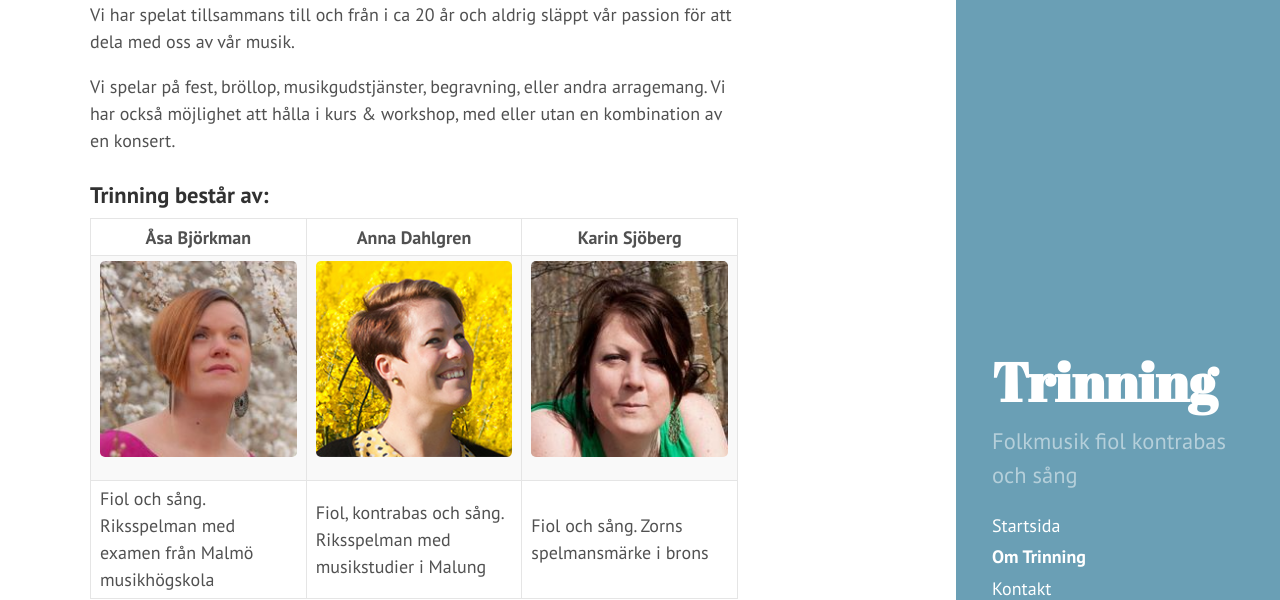
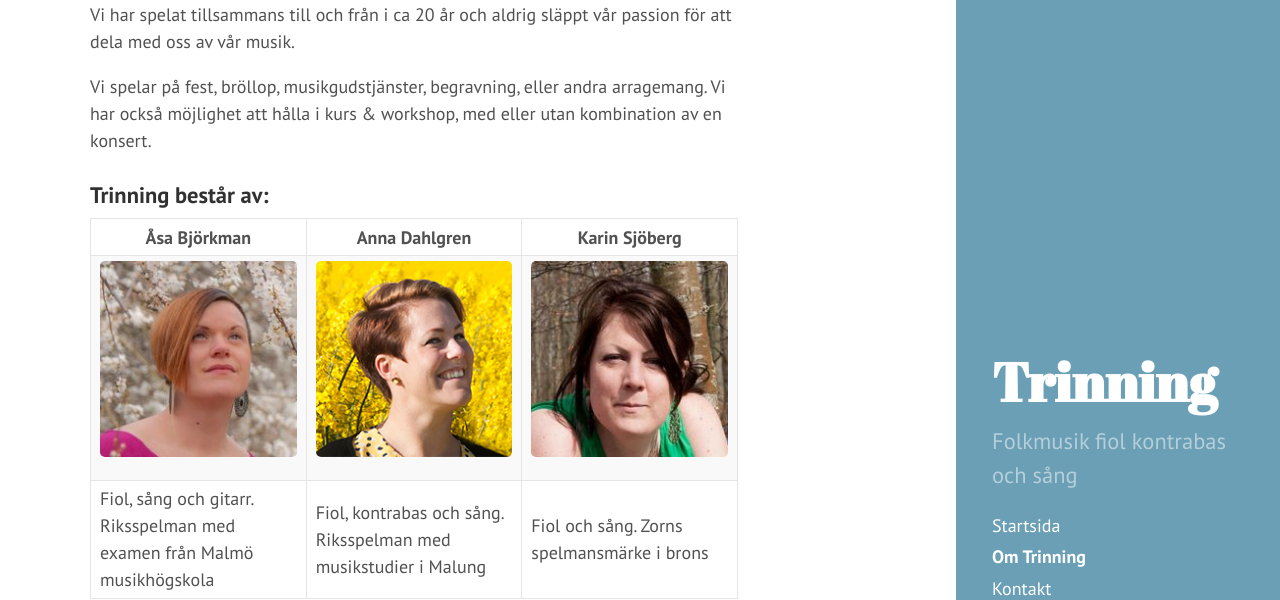
Before and after one commit to trinning/trinning.github.io, a Jekyll site: the page built from about.md, in a window 1280 px wide. Shown: the part 152-752 px from the top of the page. Built offline with Jekyll 4.4.1, drawn with Linux system fonts in a browser that asks for light colours.

Commit message:
Ändring i instrumnet

```diff
--- a/about.md
+++ b/about.md
@@ -2,10 +2,11 @@
 layout: page
 title: Om Trinning
 permalink: /om/
+published: true
 ---
 Trinning består av tre folkmusiker med rötterna vid Mössebergs fot i Västergötland. Vi har spelat tillsammans till och från i ca 20 år och aldrig släppt vår passion för att dela med oss av vår musik.
 
-Vi spelar på fest, bröllop, musikgudstjänster, begravning, eller andra arragemang. Vi har också möjlighet att hålla i kurs & workshop, med eller utan en kombination av en konsert.
+Vi spelar på fest, bröllop, musikgudstjänster, begravning, eller andra arragemang. Vi har också möjlighet att hålla i kurs & workshop, med eller utan kombination av en konsert.
 
 ### Trinning består av:
 <table>
@@ -28,7 +29,7 @@ Vi spelar på fest, bröllop, musikgudstjänster, begravning, eller andra arrage
       <td markdown="span">![Karin Sjöberg](/assets/karin_100px.jpg)</td>
     </tr>
     <tr>
-      <td>Fiol och sång. Riksspelman med examen från Malmö musikhögskola</td>
+      <td>Fiol, sång och gitarr. Riksspelman med examen från Malmö musikhögskola</td>
       <td>Fiol, kontrabas och sång. Riksspelman med musikstudier i Malung</td>
       <td>Fiol och sång. Zorns spelmansmärke i brons</td>
     </tr>
```
